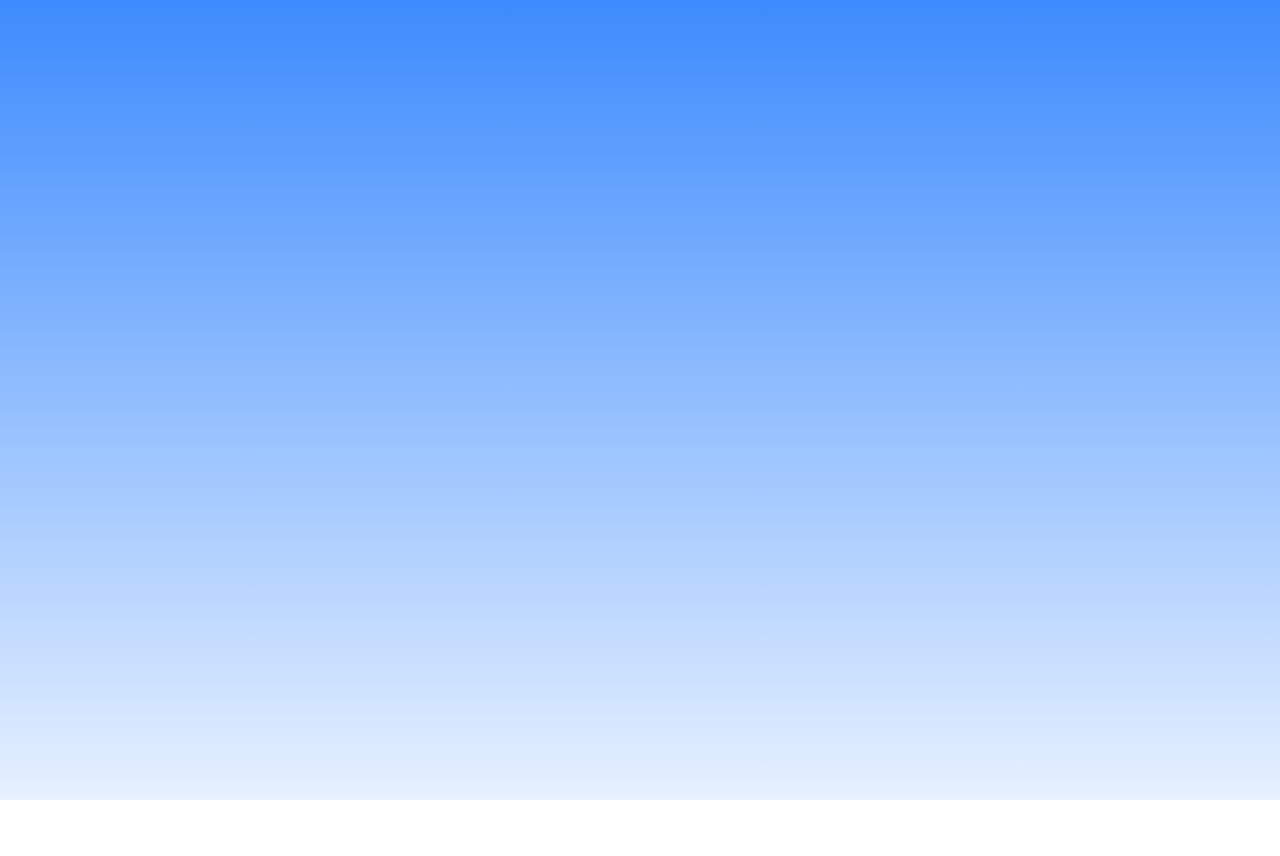
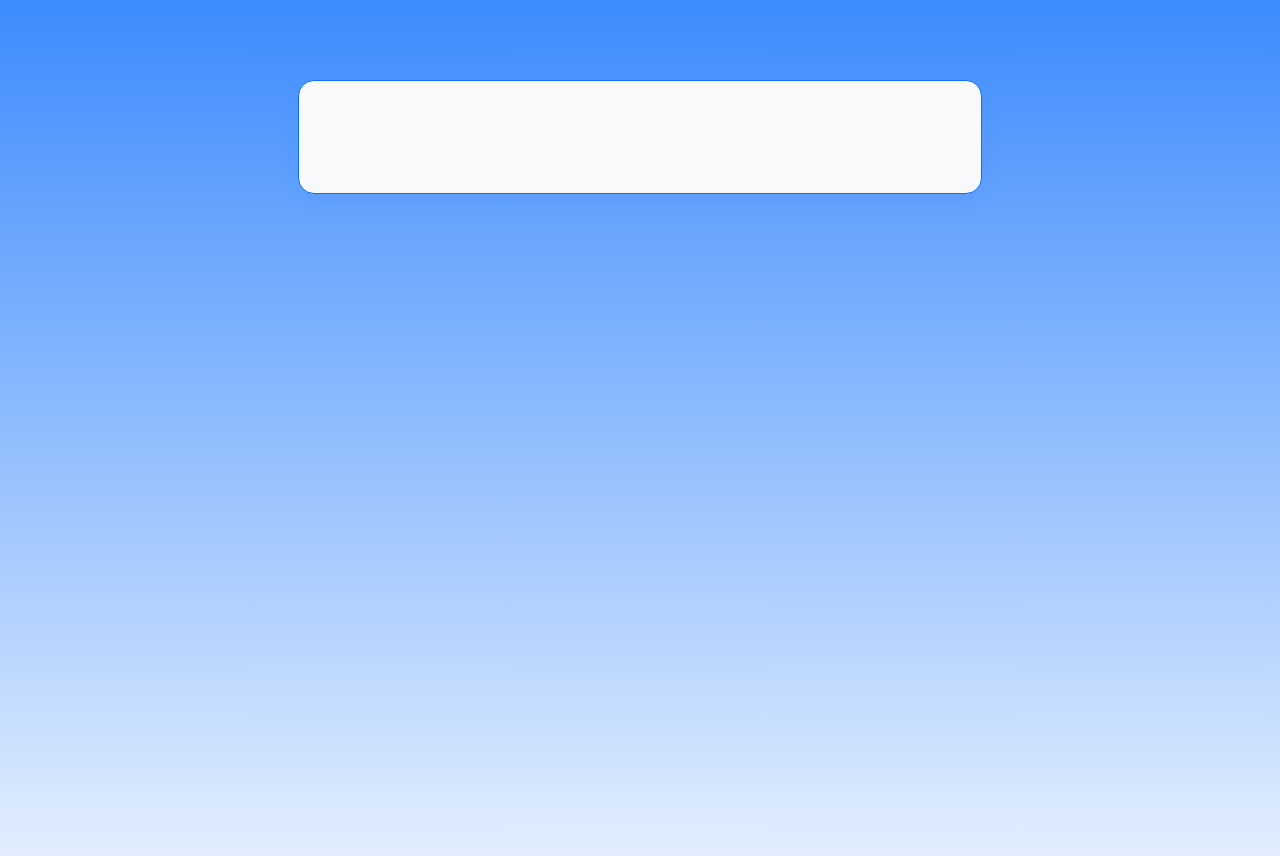
Before and after one commit to gustavobeitum/Indexa, an Angular app: page / in a window 1280 px wide. Shown: the top 856 px of the page. Before the commit the page ends 800 px from the top, so only its background shows below. Built offline with nearby package versions, Linux system fonts and the light colour scheme.

Commit message:
Adicionar estilo para o componente Container no container.component.css

```diff
--- a/src/app/componentes/container/container.component.css
+++ b/src/app/componentes/container/container.component.css
@@ -0,0 +1,12 @@
+.container {
+    border-radius: 16px;
+    border: 1px solid #0D6EFD;
+    background:#F8F9FA;
+    box-shadow: 0px 8px 16px 0px rgba(61, 139, 253, 0.15);
+    width: 684px;
+    max-width: 90%;
+    margin: 0 auto;
+    padding: 56px 134px;
+    margin-top: 80px;
+    box-sizing: border-box;
+}
```
